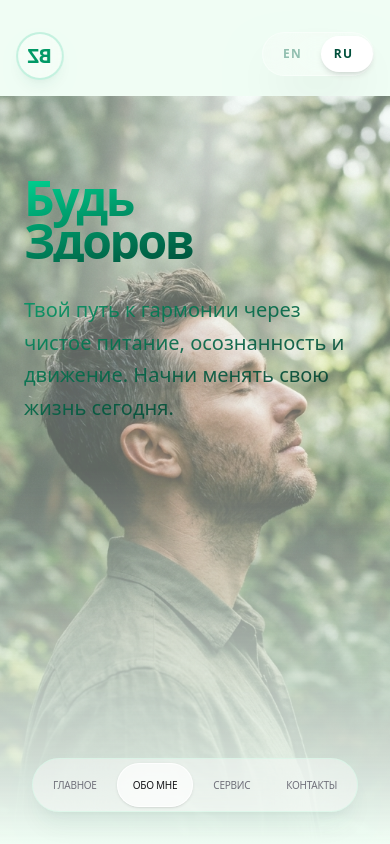
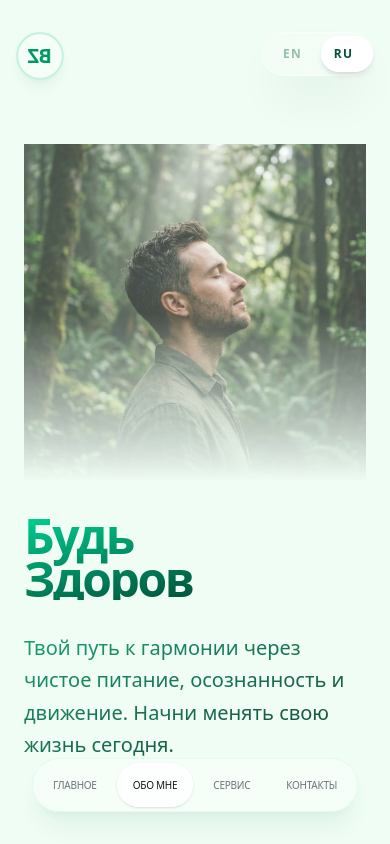
Before and after one commit to Noh-sh/bud-zdorov-, a Next.js app: page /about in a window 390 px wide. Built offline with nearby package versions, Linux system fonts and the light colour scheme; a web font is replaced by a local one.

Commit message:
perevel tekst nizhe v mobilnoi versii na glavnoi stranice

```diff
--- a/src/app/[locale]/layout.tsx
+++ b/src/app/[locale]/layout.tsx
@@ -34,7 +34,7 @@ export default async function RootLayout({
             <Logo />
             <LanguagePicker />
             <Navbar />
-            <main className="app-content pt-24">
+            <main className="app-content pt-24 pb-32 lg:pb-0">
               {children}
             </main>
           </div>
--- a/src/app/[locale]/page.tsx
+++ b/src/app/[locale]/page.tsx
@@ -6,9 +6,28 @@ export default function Home() {
   const t = useTranslations("Home");
 
   return (
-    <div className="flex-1 grid lg:grid-cols-2 lg:items-center px-6 py-20 lg:p-24 animate-fade relative overflow-hidden">
+    <div className="flex-1 flex flex-col lg:grid lg:grid-cols-2 lg:items-center px-6 py-12 lg:p-24 animate-fade relative overflow-hidden">
+
+      {/* Hero Image Section (First on mobile) */}
+      <div className="relative h-[40vh] w-full lg:absolute lg:inset-y-0 lg:right-0 lg:w-1/2 lg:h-full pointer-events-none select-none order-first lg:order-none mb-8 lg:mb-0">
+        <div className="relative h-full w-full">
+          {/* Mask for Desktop (Gradient from left) */}
+          <div className="absolute inset-0 z-10 bg-gradient-to-r from-[#f0fdf4] via-transparent to-transparent hidden lg:block" />
+          {/* Mask for Mobile (Gradient from bottom) */}
+          <div className="absolute inset-0 z-10 bg-gradient-to-t from-[#f0fdf4] via-transparent to-transparent lg:hidden" />
+
+          <Image
+            src="/deep-breath-v2.png"
+            alt="Deep Breath - Health and Vitality"
+            fill
+            className="object-cover object-center opacity-70 lg:opacity-80"
+            priority
+          />
+        </div>
+      </div>
+
       {/* Text Content */}
-      <div className="max-w-4xl animate-slide-up z-10 relative">
+      <div className="max-w-4xl animate-slide-up z-10 relative lg:ml-auto">
         <h1 className="font-playfair text-5xl lg:text-[11rem] font-black tracking-[-0.05em] leading-[0.9] lg:leading-[0.8] mb-8 lg:mb-12 bg-gradient-to-br from-emerald-400 via-emerald-700 to-emerald-950 bg-clip-text text-transparent">
           {t("heroTitle1")}<br />{t("heroTitle2")}
         </h1>
@@ -17,22 +36,6 @@ export default function Home() {
         </p>
       </div>
 
-      {/* Hero Image Section */}
-      <div className="absolute right-0 top-0 bottom-0 w-full lg:w-1/2 pointer-events-none select-none">
-        <div className="relative h-full w-full">
-          {/* Subtle Mask to blend image into the green background */}
-          <div className="absolute inset-0 z-10 bg-gradient-to-r from-[#f0fdf4] via-transparent to-transparent hidden lg:block" />
-          <div className="absolute inset-0 z-10 bg-gradient-to-t from-[#f0fdf4] via-transparent to-transparent lg:hidden" />
-
-          <Image
-            src="/deep-breath-v2.png"
-            alt="Deep Breath - Health and Vitality"
-            fill
-            className="object-cover object-center opacity-60 lg:opacity-80"
-            priority
-          />
-        </div>
-      </div>
     </div>
   );
 }
```
